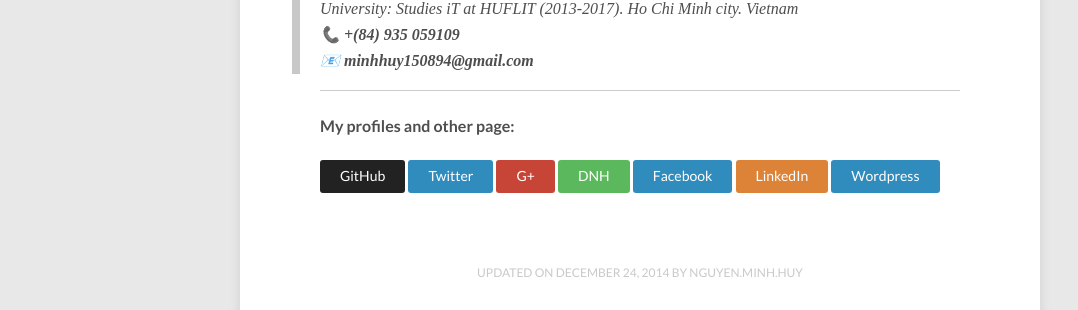
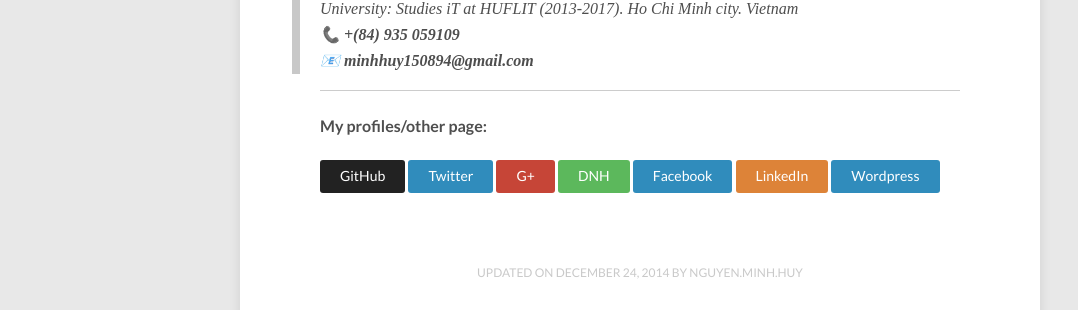
Before and after one commit to vareisen/vareisen.github.io, a Jekyll site: the page built from about/index.md, in a window 1280 px wide. Shown: the part 363-673 px from the top of the page, without its empty margins (0-1078 px from the left). Built offline with Jekyll 4.4.1, drawn with Linux system fonts in a browser that asks for light colours.

Commit message:
Update index.md

```diff
--- a/about/index.md
+++ b/about/index.md
@@ -13,7 +13,7 @@
 &#128231;<b>  minhhuy150894@gmail.com</b><br>
 
 <hr>
-<h4> My profiles and other page: </h4>
+<h4> My profiles/other page: </h4>
 <a href="http://github.com/minhhuy150894" class="btn btn">GitHub</a>
 <a href="https://twitter.com/david15894" class="btn btn-info">Twitter</a>
 <a href="https://plus.google.com/u/0/+HuyNguyenMinhStormChaser" class="btn btn-danger">G+</a>
```
